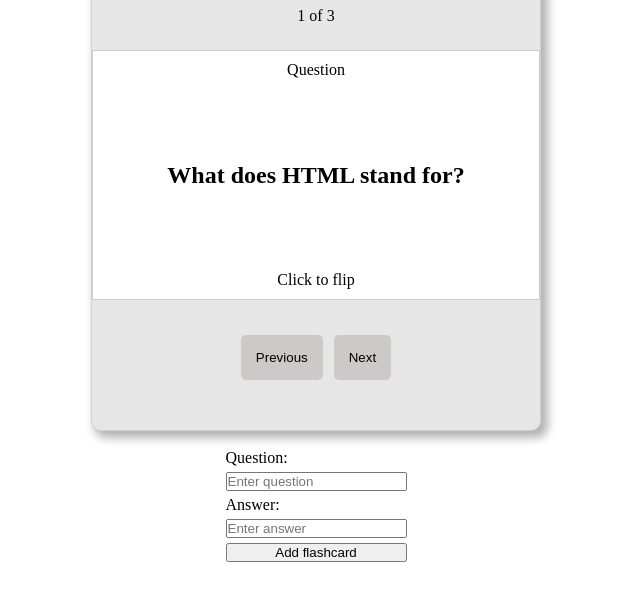
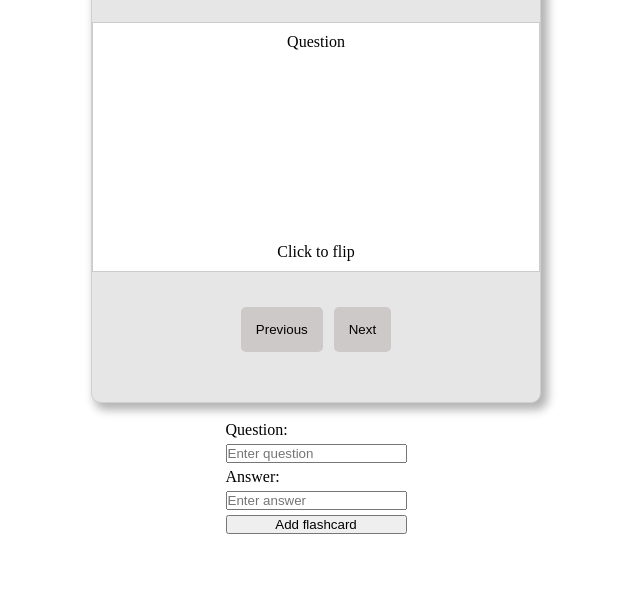
Before and after one commit to ren-renn/StudySpark, a website: page index.html in a window 1280 px wide. Shown: the part 141-742 px from the top of the page, without its empty margins (324-964 px from the left). Drawn offline with Linux system fonts and the light colour scheme.

Commit message:
Remove the text contents of progress, question, and answer elements

```diff
--- a/index.html
+++ b/index.html
@@ -12,19 +12,19 @@
   <body>
     <div class="container">
       <h1>StudySpark</h1>
-      <p id="progress">1 of 3</p>
+      <p id="progress"></p>
 
       <div class="card-container" id="card-trigger">
         <div class="card" id="card-inner">
           <div class="card-face card-front">
             <p class="label">Question</p>
-            <h2 id="question-text">What does HTML stand for?</h2>
+            <h2 id="question-text"></h2>
             <span class="hint">Click to flip</span>
           </div>
 
           <div class="card-face" id="card-back">
             <p class="label">Answer</p>
-            <h2 id="question-answer">HyperText Markup Language</h2>
+            <h2 id="question-answer"></h2>
             <span class="hint">Click to flip</span>
           </div>
         </div>
```
